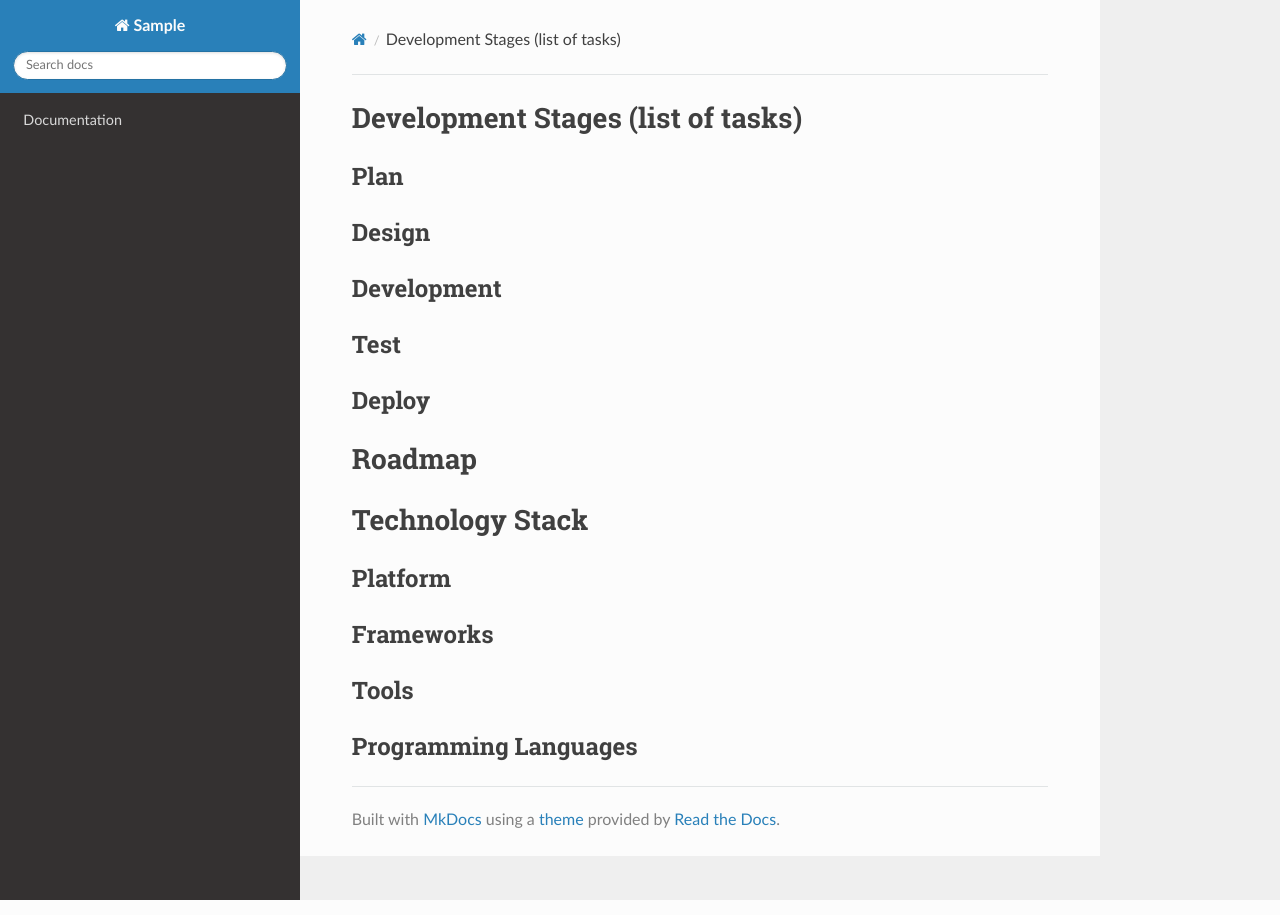
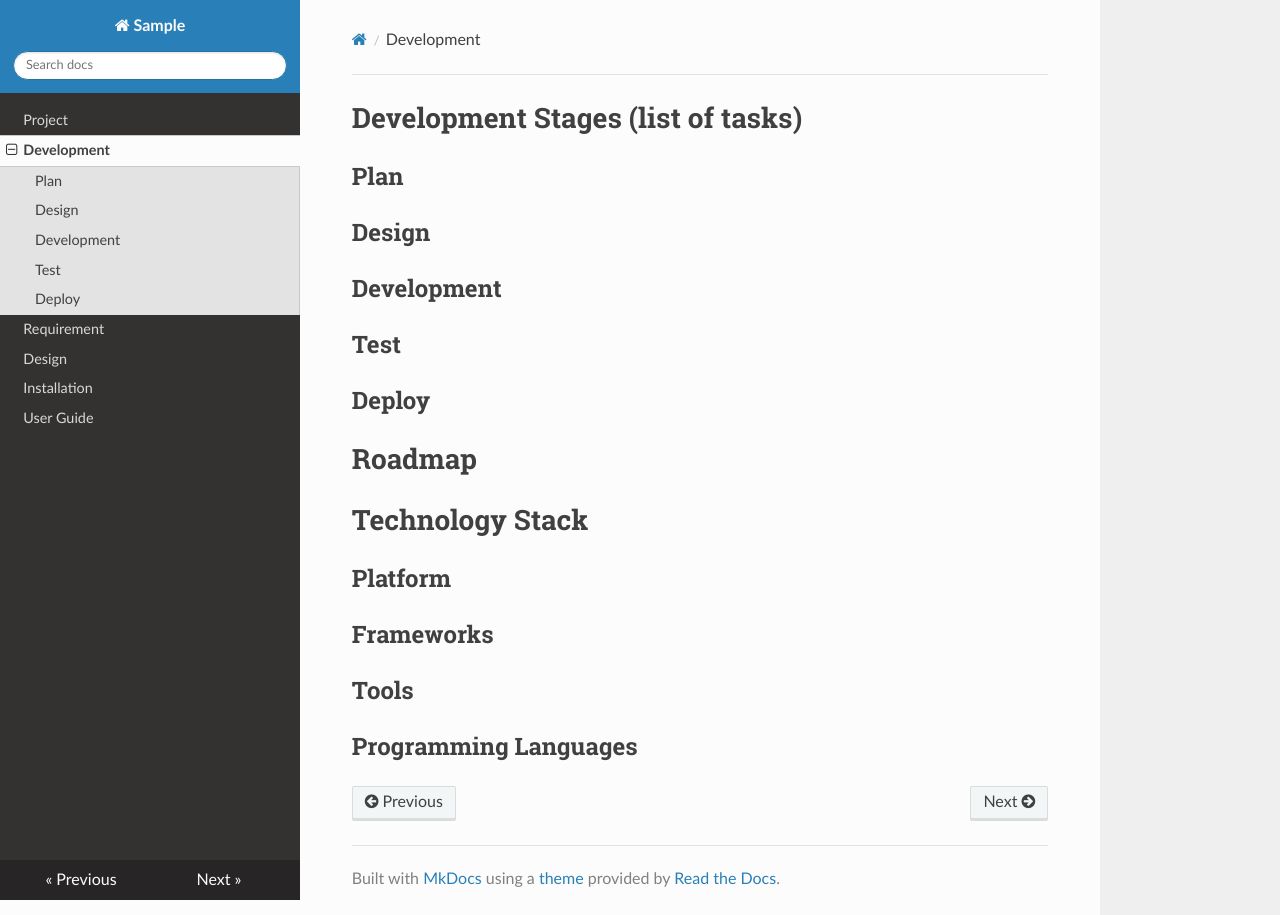
Before and after one commit to ctchik/Sample-Project, an MkDocs documentation site: the page built from docs/2-Development.md, in a window 1280 px wide. Built offline with MkDocs 1.6.1, drawn with Linux system fonts in a browser that asks for light colours; nearby versions of some CDN libraries.

Commit message:
Update mkdocs.yml

```diff
--- a/mkdocs.yml
+++ b/mkdocs.yml
@@ -1,5 +1,10 @@
 
 site_name: Sample
 nav:
-    - Documentation: 1-Project.md
+    - Project: 1-Project.md
+    - Development: 2-Development.md
+    - Requirement: 3-Requirement.md
+    - Design: 4-Design.md
+    - Installation: 5-Installation.md
+    - User Guide: 6-UserGuide.md
 theme: readthedocs
```
